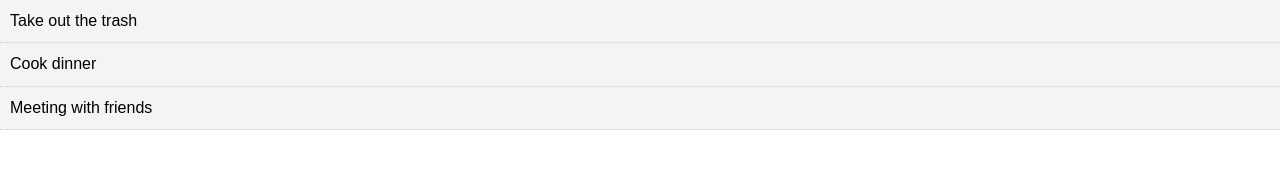
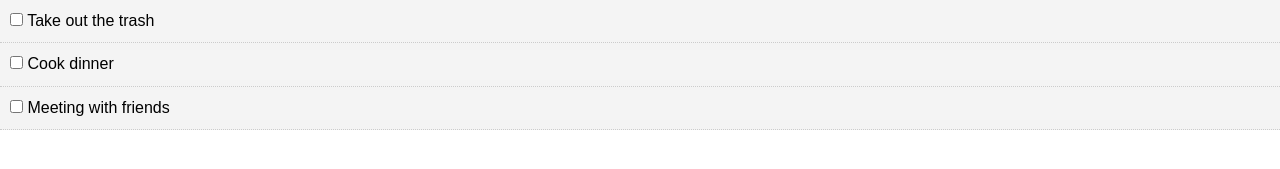
Before and after one commit to kristinauko/react_lesson, a React (Create React App) app: page / in a window 1280 px wide. Shown: the top 169 px of the page. Built offline with nearby package versions, Linux system fonts and the light colour scheme.

Commit message:
implemented checkbox

```diff
--- a/src/components/TodoItem.js
+++ b/src/components/TodoItem.js
@@ -10,14 +10,24 @@ export class TodoItem extends Component {
             textDecoration: this.props.todo.completed ? 'line-through' : 'none'
         }
     }
+
+markComplete = (e) => {
+    console.log(this.propos)
+}
+
     render() {
         return (
             <div style={this.getStyle()} >
-            <p>{this.props.todo.title}</p>
+            <p>
+                <input type='checkbox' onChange={this.markComplete.bind(this)}/> {' '}
+                {this.props.todo.title}
+            </p>
             </div>
         )
     }
 }
+
+
 
 // PropTypes
 TodoItem.propTypes = {
```
